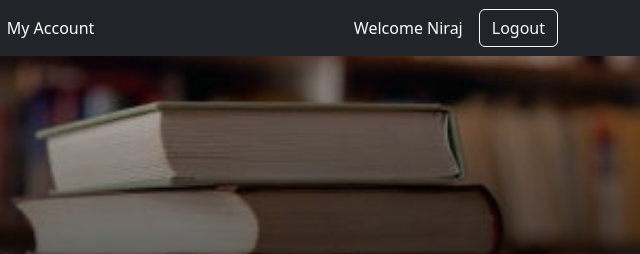
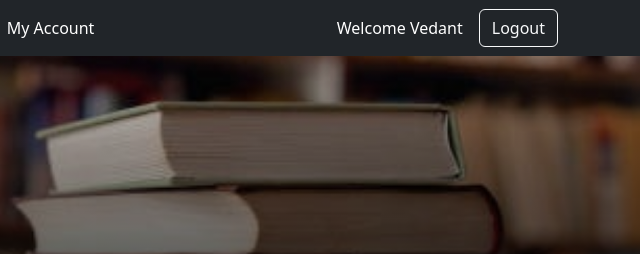
Before and after one commit to nirajguptaa/Library-Management, a website: page account.html in a window 1280 px wide. Shown: the top 254 px of the page, 640-1280 px from the left. Drawn offline with nearby package versions, Linux system fonts and the light colour scheme; a script that the page names is missing.

Commit message:
Update account.html
Corrected the user name

```diff
--- a/account.html
+++ b/account.html
@@ -90,7 +90,7 @@ footer .text-center {
                     <li class="nav-item"><a class="nav-link active" href="account.html">My Account</a></li>
                 </ul>
                 <div class="d-flex align-items-center">
-                    <span class="text-white me-3">Welcome Niraj</span>
+                    <span class="text-white me-3">Welcome Vedant</span>
                     <a href="index_before.html"><button class="btn btn-outline-light">Logout</button></a>
                 </div>
             </div>
```
